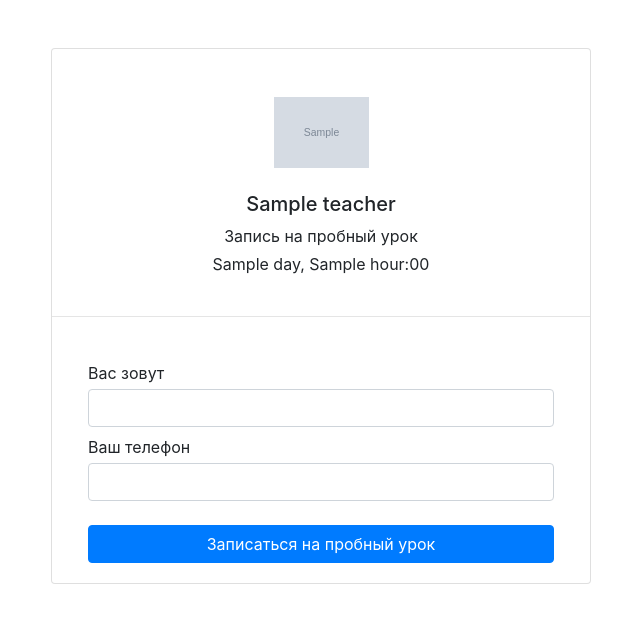
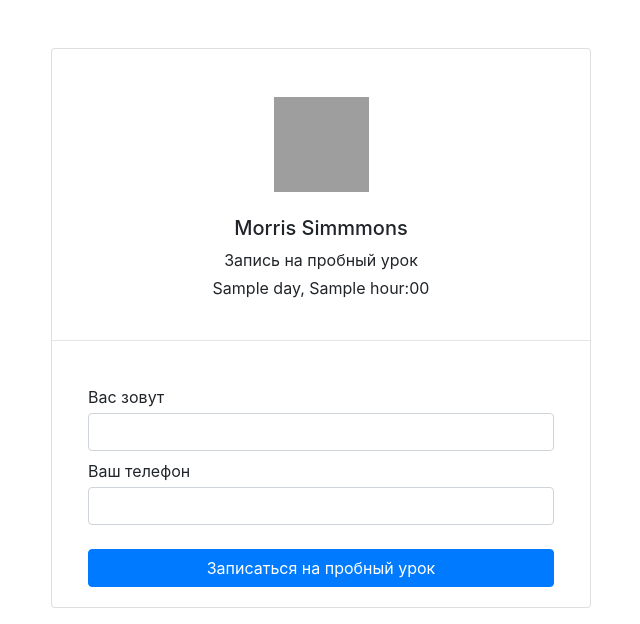
Before and after one commit to kondyurin/teachers_aggregator, a Flask app: template teachers_agg/templates/booking.html in a window 1280 px wide. Shown: the part 72-696 px from the top of the page, without its empty margins (319-959 px from the left). Run offline with Flask 2, Linux system fonts and the light colour scheme; data comes from the database, SQL or seed files in the repository; tables that the repository leaves empty hold one stand-in row (values such as "Sample post"); the template is opened without the code that fills it: values that come from a table or form of the project are taken from there, most other values are stand-ins (such as "Sample title", 1, 10 or a date in 2020); grey boxes marked "Sample" are stand-in pictures; some libraries are stand-ins or nearby versions; grey boxes are pictures that could not be loaded.

Commit message:
Get data from db; update booking template

```diff
--- a/teachers_agg/templates/booking.html
+++ b/teachers_agg/templates/booking.html
@@ -5,9 +5,8 @@
       <div class="col-10 col-md-6 offset-1 offset-md-3 mb-3">
         <form action="{{ url_for('booking_done') }}" class="card mb-3" method='POST'>
           <div class="card-body text-center pt-5">
-            {% set teacher = profiles.teachers[id]%}
-            <img src="{{ teacher.picture }}" class="mb-3" width="95" alt="">
-            <h2 class="h5 card-title mt-2 mb-2">{{ teacher.name }}</h2>
+            <img src="{{ profile.picture_src }}" class="mb-3" width="95" alt="">
+            <h2 class="h5 card-title mt-2 mb-2">{{ profile.name }}</h2>
             <p class="my-1">Запись на пробный урок</p>
             <p class="my-1">{{ day }}, {{ hour }}:00</p>
           </div>
--- a/teachers_agg/views.py
+++ b/teachers_agg/views.py
@@ -48,8 +48,8 @@ def request_done():
 
 @app.route("/booking/<int:id>/<day>/<hour>/")
 def booking(id, day, hour):
-    profiles = get_teachers_profiles()
-    return render_template("booking.html", id=id, day=day, hour=hour, profiles=profiles)
+    profile = Teacher.query.get_or_404(id)
+    return render_template("booking.html", id=id, day=day, hour=hour, profile=profile)
 
 @app.route("/booking_done/", methods=['GET','POST'])
 def booking_done():
```
